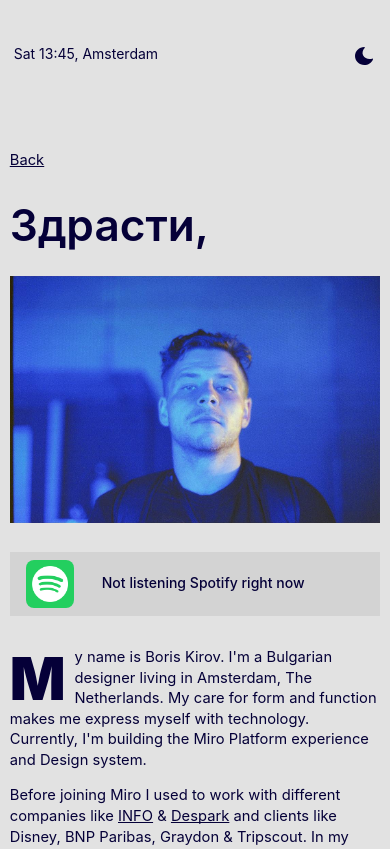
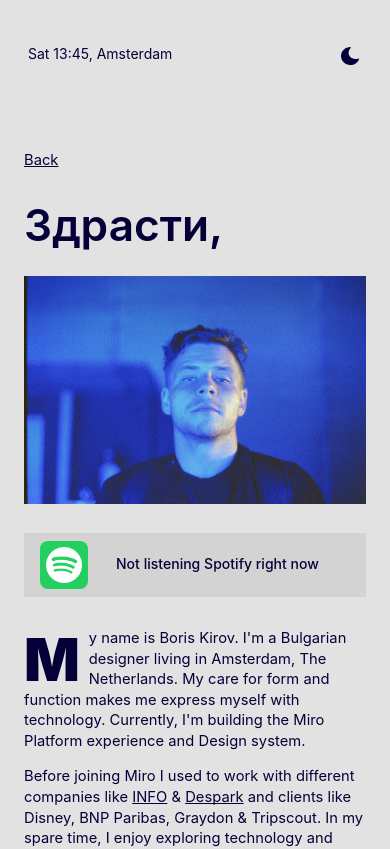
Before and after one commit to boriskirov/boris-kirov-portfolio, a Next.js app: page /about in a window 390 px wide. Shown: the top 849 px of the page. Built offline with nearby package versions, Linux system fonts and the light colour scheme; no server answers.

Commit message:
small padding fix

```diff
--- a/styles/styles.css
+++ b/styles/styles.css
@@ -222,6 +222,7 @@ li.footerLi:last-child {
   flex-direction: column;
   justify-content: center;
   align-items: center;
+  padding: 0 24px;
 }
 
 .innerWrapper {
@@ -438,7 +439,7 @@ details.dicCard summary:focus-visible {
 
 @media (max-width: 834px) {
   header {
-    padding: 10vw 2.5vw;
+    padding: 10vw 0;
   }
 
   footer {
@@ -449,7 +450,7 @@ details.dicCard summary:focus-visible {
     align-items: flex-start;
   }
   .innerWrapper {
-    padding: 10vw 2.5vw;
+    padding: 10vw 0;
     height: 100%;
   }
 
@@ -484,7 +485,7 @@ details.dicCard summary:focus-visible {
   }
 
   header {
-    padding: 10vw 2.5vw;
+    padding: 10vw 0;
   }
 
   ol {
@@ -493,7 +494,7 @@ details.dicCard summary:focus-visible {
     list-style-position: outside;
   }
   .innerWrapper {
-    padding: 10vw 2.5vw;
+    padding: 10vw 0;
     height: 100%;
   }
 
```
